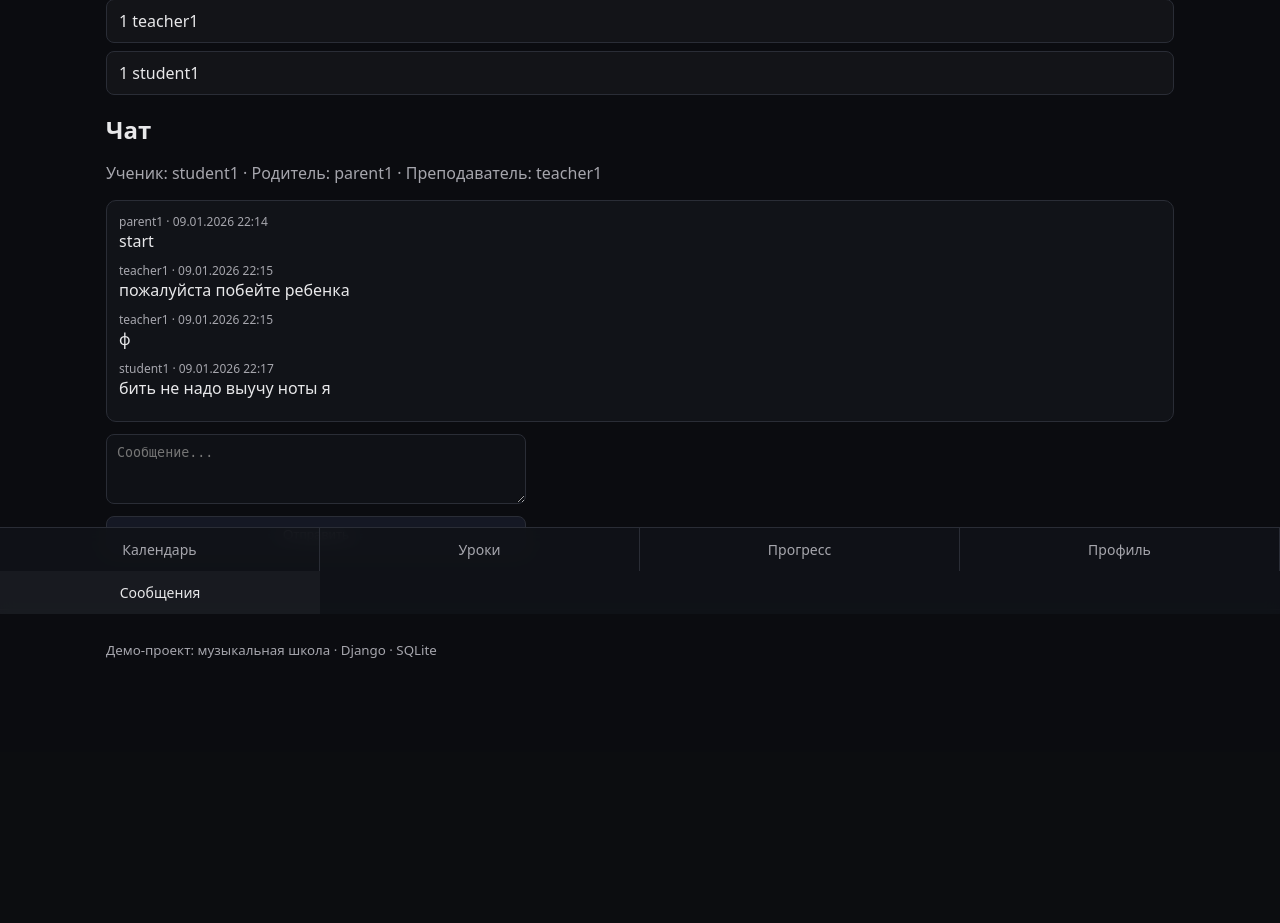
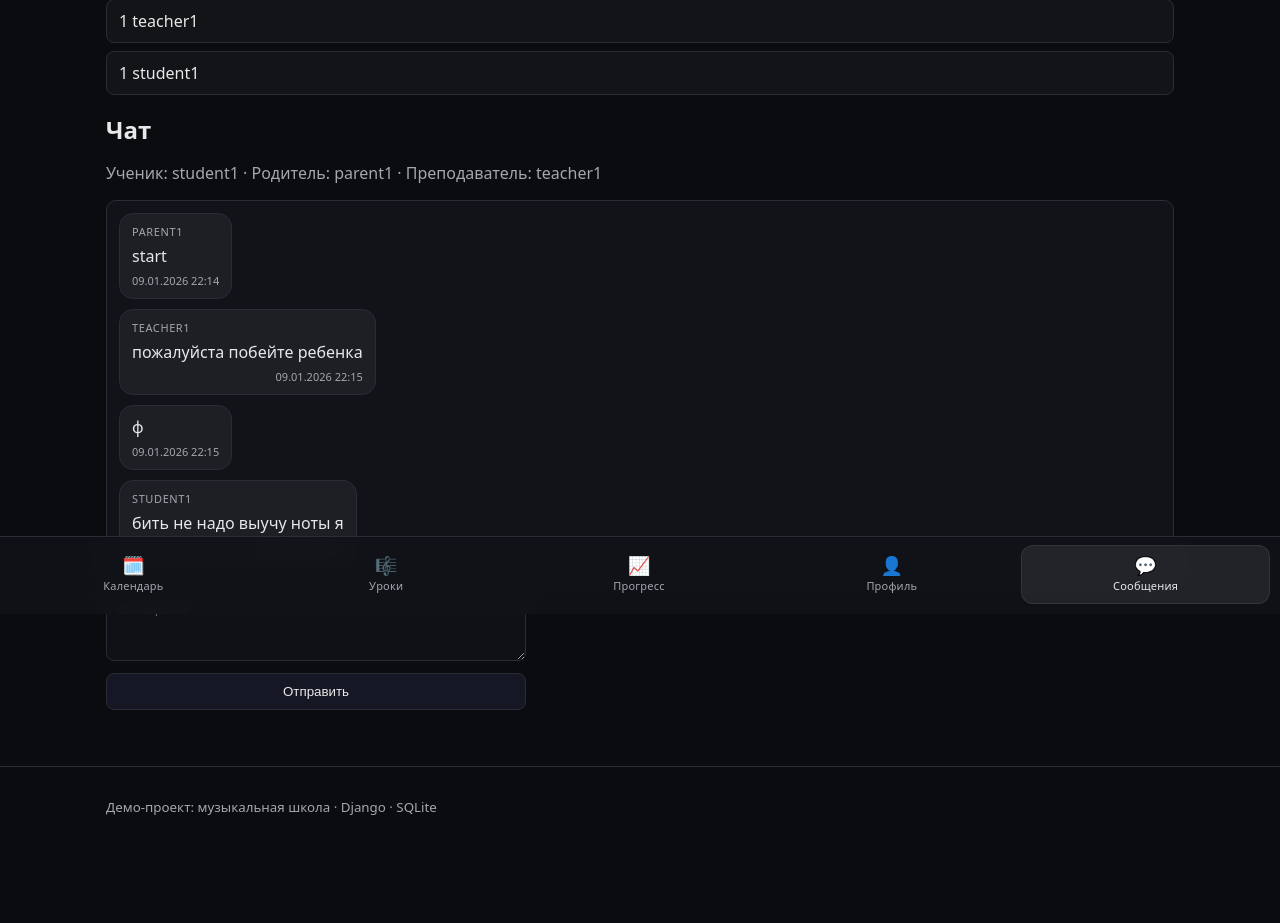
Before and after one commit to Sinezub2/music-Gradebook, a Django app: page /messages/1/ in a window 1280 px wide. Shown: the part 186-1109 px from the top of the page. Before the commit the page ends 844 px from the top, so only its background shows below. Run offline with Django 4.2, Linux system fonts and the light colour scheme; a user stored in the database is signed in; data comes from the database, SQL or seed files in the repository.

Commit message:
Polish bottom nav and chat layout

```diff
--- a/static/css/main.css
+++ b/static/css/main.css
@@ -137,7 +137,7 @@ textarea { min-height: 70px; resize: vertical; }
 .input-score { max-width: 120px; }
 /* ===== Bottom navigation (fixed) ===== */
 body {
-  padding-bottom: 64px; /* space for bottom nav */
+  padding-bottom: 78px; /* space for bottom nav */
 }
 
 .bottom-nav {
@@ -150,31 +150,47 @@ body {
   background: rgba(17, 19, 24, 0.92);
   backdrop-filter: blur(8px);
 
-  display: grid;
-  grid-template-columns: repeat(4, 1fr);
+  display: flex;
+  gap: 6px;
+  padding: 8px 10px 10px;
   z-index: 1000;
 }
 
 .bottom-link {
+  flex: 1;
+  min-width: 0;
   text-align: center;
-  padding: 12px 10px;
+  padding: 10px 6px;
   color: var(--muted);
-  font-size: 14px;
-  border-right: 1px solid var(--border);
-}
-
-.bottom-link:last-child {
-  border-right: none;
+  font-size: 12px;
+  border-radius: 12px;
+  display: flex;
+  flex-direction: column;
+  align-items: center;
+  justify-content: center;
+  gap: 4px;
 }
 
 .bottom-link:hover {
   color: var(--text);
   text-decoration: none;
+  background: rgba(255, 255, 255, 0.04);
 }
 
 .bottom-link.active {
   color: var(--text);
-  background: rgba(255, 255, 255, 0.04);
+  background: rgba(255, 255, 255, 0.08);
+  border: 1px solid rgba(255, 255, 255, 0.08);
+}
+
+.bottom-icon {
+  font-size: 18px;
+  line-height: 1;
+}
+
+.bottom-label {
+  font-size: 11px;
+  letter-spacing: 0.2px;
 }
 
 /* ===== Status badges (TODO/DONE/LATE) ===== */
@@ -201,32 +217,57 @@ body {
   background: rgba(255, 106, 106, 0.10);
   border-color: rgba(255, 106, 106, 0.22);
 }
-.messages {
+.chat-card {
+  max-height: 55vh;
+  overflow: auto;
+  padding: 12px;
+}
+
+.chat-messages {
   display: flex;
   flex-direction: column;
-  gap: 8px;
+  gap: 10px;
 }
 
-.message {
+.chat-message {
   display: flex;
 }
 
-.message.me {
+.chat-message.is-me {
   justify-content: flex-end;
 }
 
-.message.them {
+.chat-message.is-them {
   justify-content: flex-start;
 }
 
-.message-bubble {
-  max-width: 70%;
-  padding: 8px 12px;
-  border-radius: 12px;
-  background: rgba(255,255,255,0.06);
+.chat-bubble {
+  max-width: min(75%, 520px);
+  padding: 10px 12px;
+  border-radius: 14px;
+  background: rgba(255, 255, 255, 0.05);
   border: 1px solid var(--border);
+  display: grid;
+  gap: 6px;
 }
 
-.message.me .message-bubble {
-  background: rgba(106,168,255,0.12);
+.chat-message.is-me .chat-bubble {
+  background: rgba(106, 168, 255, 0.12);
 }
+
+.chat-sender {
+  font-size: 11px;
+  color: var(--muted);
+  text-transform: uppercase;
+  letter-spacing: 0.6px;
+}
+
+.chat-text {
+  white-space: pre-wrap;
+}
+
+.chat-meta {
+  font-size: 11px;
+  color: var(--muted);
+  text-align: right;
+}
--- a/templates/base.html
+++ b/templates/base.html
@@ -44,21 +44,36 @@
   </footer>
 
   {% if user.is_authenticated %}
-    <nav class="bottom-nav">
+    <nav class="bottom-nav" aria-label="Основная навигация">
       <a class="bottom-link {% if request.path|slice:':10' == '/calendar/' %}active{% endif %}"
-       href="/calendar/">Календарь</a>
+       href="/calendar/" title="Календарь">
+        <span class="bottom-icon" aria-hidden="true">🗓️</span>
+        <span class="bottom-label">Календарь</span>
+      </a>
 
       <a class="bottom-link {% if request.path|slice:':9' == '/lessons/' %}active{% endif %}"
-       href="/lessons/">Уроки</a>
+       href="/lessons/" title="Уроки">
+        <span class="bottom-icon" aria-hidden="true">🎼</span>
+        <span class="bottom-label">Уроки</span>
+      </a>
 
       <a class="bottom-link {% if request.path|slice:':8' == '/courses/' or '/grades/' in request.path %}active{% endif %}"
-       href="/courses/">Прогресс</a>
+       href="/courses/" title="Прогресс">
+        <span class="bottom-icon" aria-hidden="true">📈</span>
+        <span class="bottom-label">Прогресс</span>
+      </a>
 
       <a class="bottom-link {% if request.path|slice:':11' == '/students/' %}active{% endif %}"
-       href="/students/{{ user.id }}/profile/">Профиль</a>
+       href="/students/{{ user.id }}/profile/" title="Профиль">
+        <span class="bottom-icon" aria-hidden="true">👤</span>
+        <span class="bottom-label">Профиль</span>
+      </a>
 
       <a class="bottom-link {% if request.path|slice:':10' == '/messages/' %}active{% endif %}"
-       href="/messages/">Сообщения</a>
+       href="/messages/" title="Сообщения">
+        <span class="bottom-icon" aria-hidden="true">💬</span>
+        <span class="bottom-label">Сообщения</span>
+      </a>
   </nav>
 {% endif %}
 
--- a/templates/messaging/thread_detail.html
+++ b/templates/messaging/thread_detail.html
@@ -4,16 +4,23 @@
   <h1>Чат</h1>
   <p class="muted">Ученик: {{ thread.student.username }} · Родитель: {{ thread.parent.username }} · Преподаватель: {{ thread.teacher.username }}</p>
 
-  <div class="card" style="max-height: 55vh; overflow:auto; padding: 12px;">
+  <div class="card chat-card">
     {% if not messages %}
       <p class="muted">Сообщений нет.</p>
     {% else %}
-      {% for m in messages %}
-        <div style="margin-bottom:10px;">
-          <div class="muted small">{{ m.sender.username }} · {{ m.created_at|date:"d.m.Y H:i" }}</div>
-          <div style="white-space: pre-wrap;">{{ m.text }}</div>
-        </div>
-      {% endfor %}
+      <div class="chat-messages">
+        {% for m in messages %}
+          <div class="chat-message {% if m.sender_id == user.id %}is-me{% else %}is-them{% endif %}">
+            <div class="chat-bubble">
+              {% ifchanged m.sender_id %}
+                <div class="chat-sender">{{ m.sender.username }}</div>
+              {% endifchanged %}
+              <div class="chat-text">{{ m.text|linebreaksbr }}</div>
+              <div class="chat-meta">{{ m.created_at|date:"d.m.Y H:i" }}</div>
+            </div>
+          </div>
+        {% endfor %}
+      </div>
     {% endif %}
   </div>
 
```
